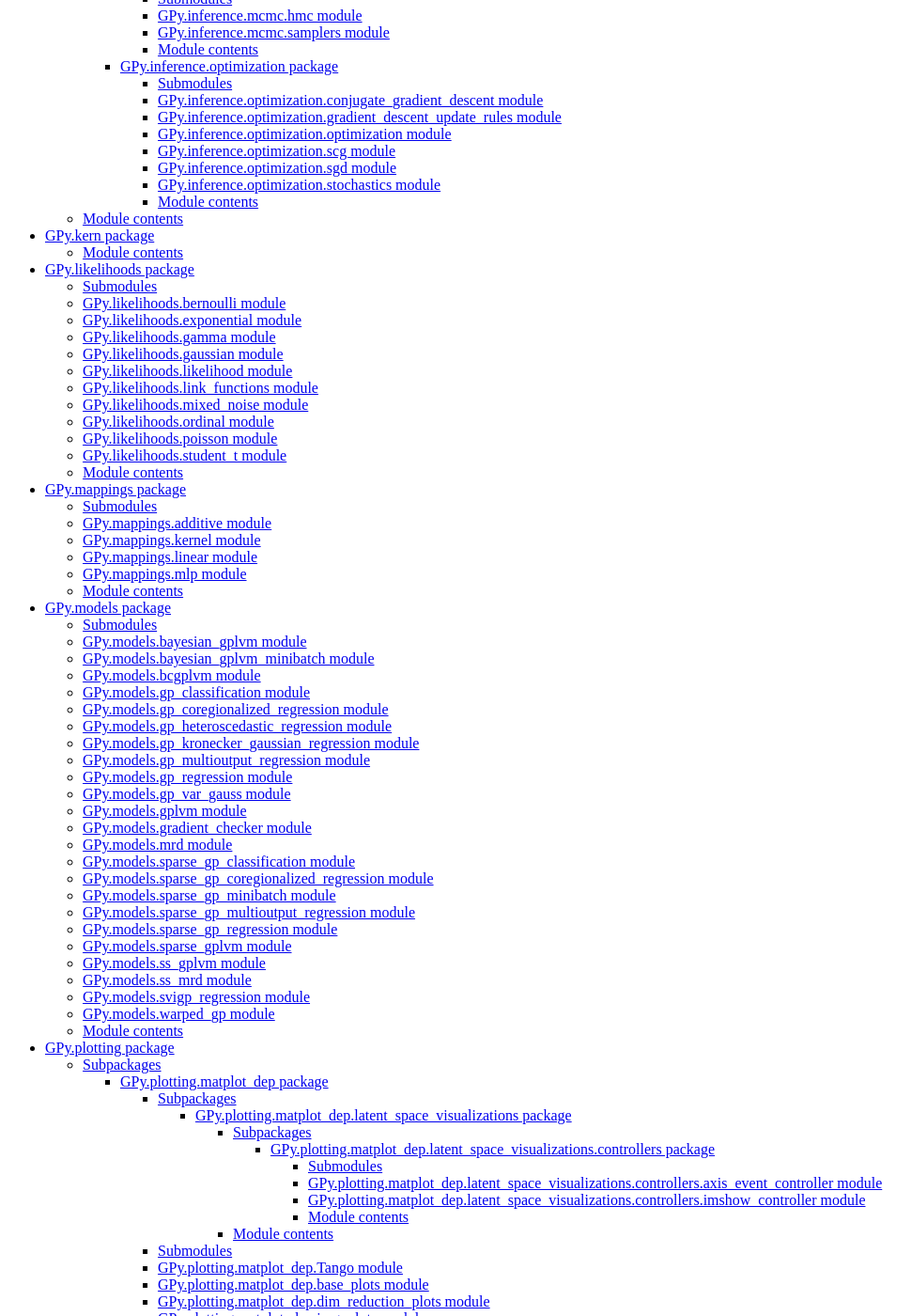
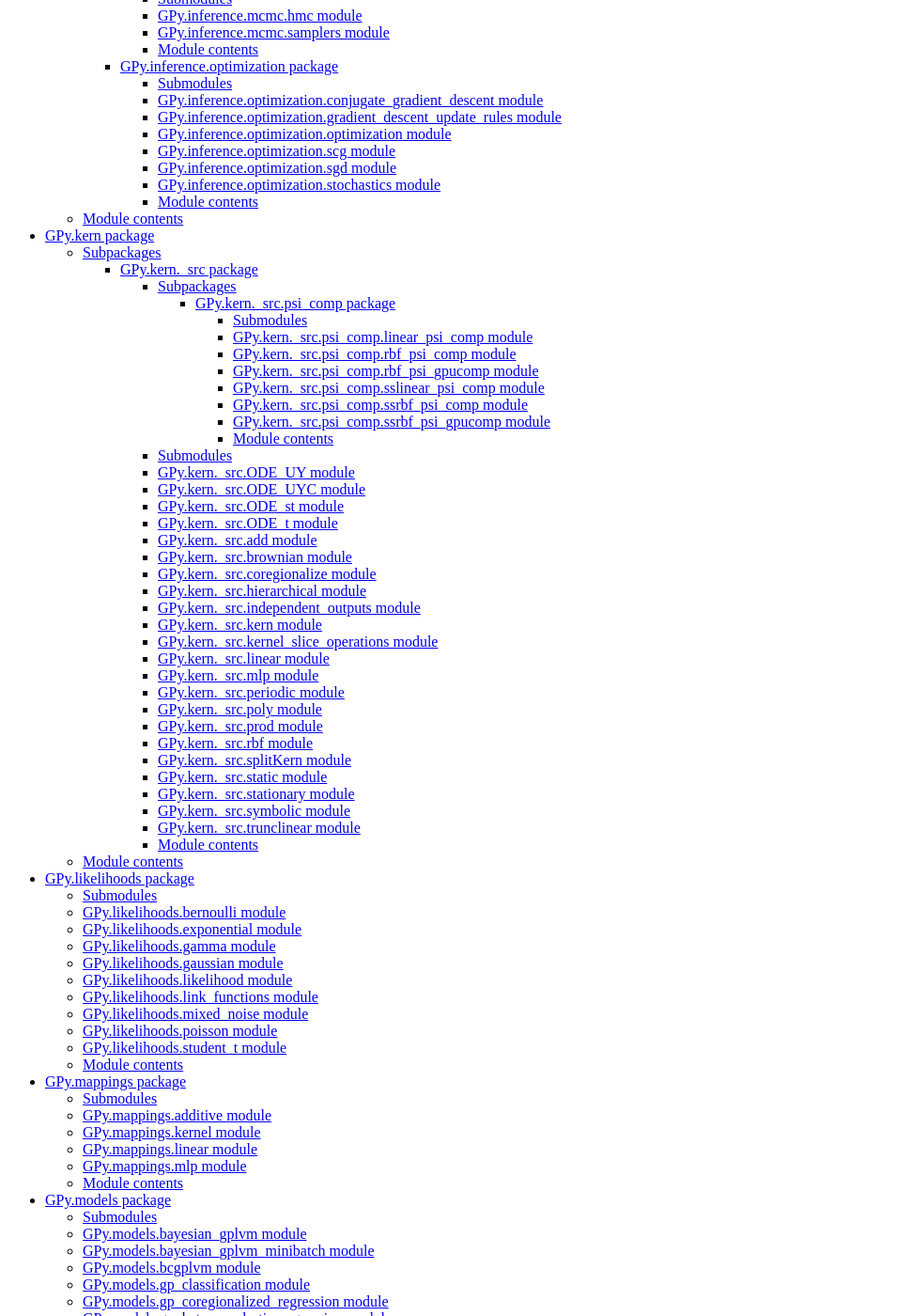
Before and after one commit to SheffieldML/GPy, a Sphinx documentation site: the page built from doc/GPy.rst, in a window 1280 px wide and 1400 px high, scrolled down 1209 px. Shown: the whole window at 94% size, without its empty margins (0-970 px from the left). Built offline with Sphinx 7.4.7, drawn with Linux system fonts in a browser that asks for light colours; formulas are drawn with MathJax 3.

Commit message:
Added kern _src files using api-doc -P ../doc ../ to include private modules

```diff
--- /dev/null
+++ b/doc/GPy.kern._src.psi_comp.rst
@@ -0,0 +1,62 @@
+GPy.kern._src.psi_comp package
+==============================
+
+Submodules
+----------
+
+GPy.kern._src.psi_comp.linear_psi_comp module
+---------------------------------------------
+
+.. automodule:: GPy.kern._src.psi_comp.linear_psi_comp
+    :members:
+    :undoc-members:
+    :show-inheritance:
+
+GPy.kern._src.psi_comp.rbf_psi_comp module
+------------------------------------------
+
+.. automodule:: GPy.kern._src.psi_comp.rbf_psi_comp
+    :members:
+    :undoc-members:
+    :show-inheritance:
+
+GPy.kern._src.psi_comp.rbf_psi_gpucomp module
+---------------------------------------------
+
+.. automodule:: GPy.kern._src.psi_comp.rbf_psi_gpucomp
+    :members:
+    :undoc-members:
+    :show-inheritance:
+
+GPy.kern._src.psi_comp.sslinear_psi_comp module
+-----------------------------------------------
+
+.. automodule:: GPy.kern._src.psi_comp.sslinear_psi_comp
+    :members:
+    :undoc-members:
+    :show-inheritance:
+
+GPy.kern._src.psi_comp.ssrbf_psi_comp module
+--------------------------------------------
+
+.. automodule:: GPy.kern._src.psi_comp.ssrbf_psi_comp
+    :members:
+    :undoc-members:
+    :show-inheritance:
+
+GPy.kern._src.psi_comp.ssrbf_psi_gpucomp module
+-----------------------------------------------
+
+.. automodule:: GPy.kern._src.psi_comp.ssrbf_psi_gpucomp
+    :members:
+    :undoc-members:
+    :show-inheritance:
+
+
+Module contents
+---------------
+
+.. automodule:: GPy.kern._src.psi_comp
+    :members:
+    :undoc-members:
+    :show-inheritance:
--- /dev/null
+++ b/doc/GPy.kern._src.rst
@@ -0,0 +1,197 @@
+GPy.kern._src package
+=====================
+
+Subpackages
+-----------
+
+.. toctree::
+
+    GPy.kern._src.psi_comp
+
+Submodules
+----------
+
+GPy.kern._src.ODE_UY module
+---------------------------
+
+.. automodule:: GPy.kern._src.ODE_UY
+    :members:
+    :undoc-members:
+    :show-inheritance:
+
+GPy.kern._src.ODE_UYC module
+----------------------------
+
+.. automodule:: GPy.kern._src.ODE_UYC
+    :members:
+    :undoc-members:
+    :show-inheritance:
+
+GPy.kern._src.ODE_st module
+---------------------------
+
+.. automodule:: GPy.kern._src.ODE_st
+    :members:
+    :undoc-members:
+    :show-inheritance:
+
+GPy.kern._src.ODE_t module
+--------------------------
+
+.. automodule:: GPy.kern._src.ODE_t
+    :members:
+    :undoc-members:
+    :show-inheritance:
+
+GPy.kern._src.add module
+------------------------
+
+.. automodule:: GPy.kern._src.add
+    :members:
+    :undoc-members:
+    :show-inheritance:
+
+GPy.kern._src.brownian module
+-----------------------------
+
+.. automodule:: GPy.kern._src.brownian
+    :members:
+    :undoc-members:
+    :show-inheritance:
+
+GPy.kern._src.coregionalize module
+----------------------------------
+
+.. automodule:: GPy.kern._src.coregionalize
+    :members:
+    :undoc-members:
+    :show-inheritance:
+
+GPy.kern._src.hierarchical module
+---------------------------------
+
+.. automodule:: GPy.kern._src.hierarchical
+    :members:
+    :undoc-members:
+    :show-inheritance:
+
+GPy.kern._src.independent_outputs module
+----------------------------------------
+
+.. automodule:: GPy.kern._src.independent_outputs
+    :members:
+    :undoc-members:
+    :show-inheritance:
+
+GPy.kern._src.kern module
+-------------------------
+
+.. automodule:: GPy.kern._src.kern
+    :members:
+    :undoc-members:
+    :show-inheritance:
+
+GPy.kern._src.kernel_slice_operations module
+--------------------------------------------
+
+.. automodule:: GPy.kern._src.kernel_slice_operations
+    :members:
+    :undoc-members:
+    :show-inheritance:
+
+GPy.kern._src.linear module
+---------------------------
+
+.. automodule:: GPy.kern._src.linear
+    :members:
+    :undoc-members:
+    :show-inheritance:
+
+GPy.kern._src.mlp module
+------------------------
+
+.. automodule:: GPy.kern._src.mlp
+    :members:
+    :undoc-members:
+    :show-inheritance:
+
+GPy.kern._src.periodic module
+-----------------------------
+
+.. automodule:: GPy.kern._src.periodic
+    :members:
+    :undoc-members:
+    :show-inheritance:
+
+GPy.kern._src.poly module
+-------------------------
+
+.. automodule:: GPy.kern._src.poly
+    :members:
+    :undoc-members:
+    :show-inheritance:
+
+GPy.kern._src.prod module
+-------------------------
+
+.. automodule:: GPy.kern._src.prod
+    :members:
+    :undoc-members:
+    :show-inheritance:
+
+GPy.kern._src.rbf module
+------------------------
+
+.. automodule:: GPy.kern._src.rbf
+    :members:
+    :undoc-members:
+    :show-inheritance:
+
+GPy.kern._src.splitKern module
+------------------------------
+
+.. automodule:: GPy.kern._src.splitKern
+    :members:
+    :undoc-members:
+    :show-inheritance:
+
+GPy.kern._src.static module
+---------------------------
+
+.. automodule:: GPy.kern._src.static
+    :members:
+    :undoc-members:
+    :show-inheritance:
+
+GPy.kern._src.stationary module
+-------------------------------
+
+.. automodule:: GPy.kern._src.stationary
+    :members:
+    :undoc-members:
+    :show-inheritance:
+
+GPy.kern._src.symbolic module
+-----------------------------
+
+.. automodule:: GPy.kern._src.symbolic
+    :members:
+    :undoc-members:
+    :show-inheritance:
+
+GPy.kern._src.trunclinear module
+--------------------------------
+
+.. automodule:: GPy.kern._src.trunclinear
+    :members:
+    :undoc-members:
+    :show-inheritance:
+
+
+Module contents
+---------------
+
+.. automodule:: GPy.kern._src
+    :members:
+    :undoc-members:
+    :show-inheritance:
--- a/doc/GPy.kern.rst
+++ b/doc/GPy.kern.rst
@@ -1,5 +1,12 @@
 GPy.kern package
 ================
+
+Subpackages
+-----------
+
+.. toctree::
+
+    GPy.kern._src
 
 Module contents
 ---------------
--- a/doc/GPy.likelihoods.rst
+++ b/doc/GPy.likelihoods.rst
@@ -60,14 +60,6 @@ GPy.likelihoods.mixed_noise module
     :undoc-members:
     :show-inheritance:
 
-GPy.likelihoods.ordinal module
-------------------------------
-
-.. automodule:: GPy.likelihoods.ordinal
-    :members:
-    :undoc-members:
-    :show-inheritance:
-
 GPy.likelihoods.poisson module
 ------------------------------
 
--- a/doc/conf.py
+++ b/doc/conf.py
@@ -11,8 +11,29 @@
 # All configuration values have a default; values that are commented out
 # serve to show the default.
 
-autodoc_default_flags = ['members', 'show-inheritance', 'private-members', 'special-members']
-autodoc_member_order = "source"
+#autodoc_default_flags = ['members', 'show-inheritance', 'private-members', 'special-members']
+#autodoc_default_flags = ['private-members', 'special-members']
+#autodoc_default_flags = 'private-members'
+#autodoc_member_order = "source"
+
+#def autodoc_skip_member(app, what, name, obj, skip, options):
+    #exclusions = ('__weakref__',  # special-members
+                  #'__doc__', '__module__', '__dict__',  # undoc-members
+                  #)
+    #exclude = name in exclusions
+
+    #inclusions = ('_src')
+    #include = name in inclusions
+    #if include:
+        #print app, what, name, obj, skip, options
+        #return False
+    #return skip or exclude
+
+#def setup(app):
+    ##app.connect('autodoc-process-docstring', cut_lines(2))
+    ##app.connect('autodoc_default_flags', autodoc_default_flags)
+    ##app.connect('autodoc_member_order', autodoc_member_order)
+    #app.connect('autodoc-skip-member', autodoc_skip_member)
 
 import sys
 import os
@@ -113,6 +134,7 @@ MOCK_MODULES = ['sympy',
     ]
 for mod_name in MOCK_MODULES:
     sys.modules[mod_name] = Mock()
+
 
 # ----------------------- READTHEDOCS ------------------
 on_rtd = os.environ.get('READTHEDOCS', None) == 'True'
```
Also changed, not shown: doc/log.txt (added, +200 -0 lines).
